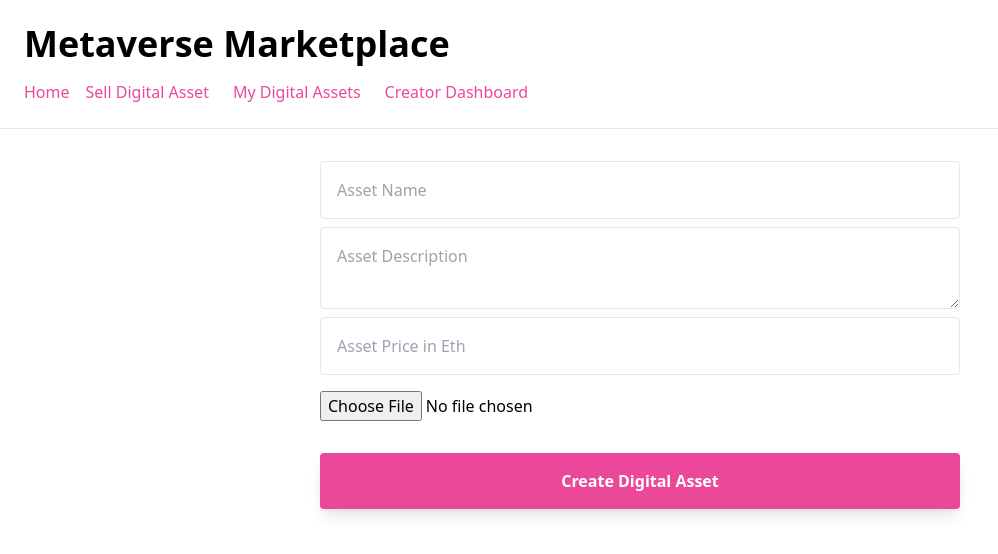
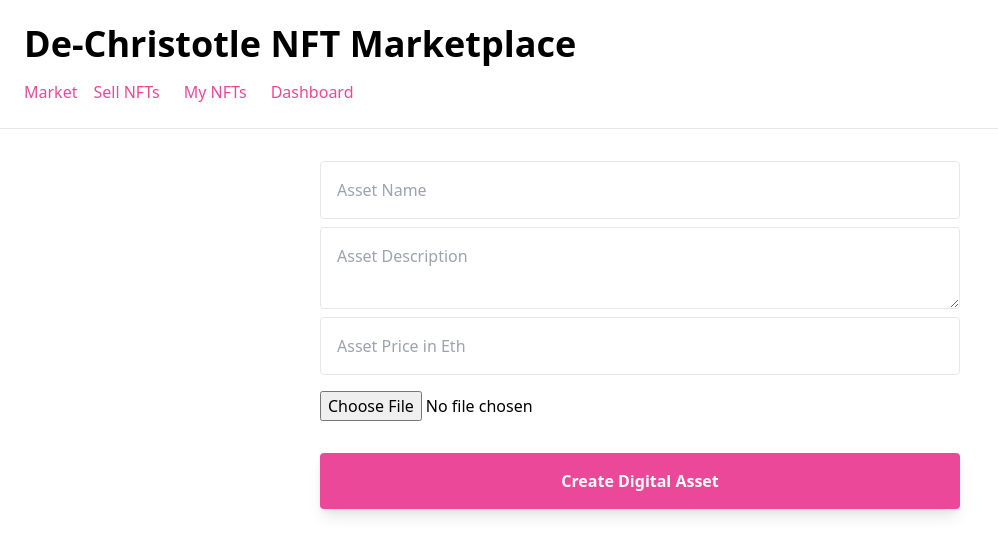
Before and after one commit to WarnerDemon/full-stack-nft-marketplace, a Next.js app: page /create-item in a window 1280 px wide. Shown: the top 554 px of the page, without its empty margins (0-998 px from the left). Built offline with nearby package versions, Linux system fonts and the light colour scheme; no server answers; what ipfs-http-client would draw is missing.

Commit message:
Update _app.js
edited the button captions.

```diff
--- a/pages/_app.js
+++ b/pages/_app.js
@@ -5,26 +5,26 @@ function Marketplace({ Component, pageProps }) {
   return (
     <div>
       <nav className="border-b p-6">
-        <p className="text-4xl font-bold">Metaverse Marketplace</p>
+        <p className="text-4xl font-bold">De-Christotle NFT Marketplace</p>
         <div className="flex mt-4">
           <Link href="/">
             <a className="mr-4 text-pink-500">
-              Home
+              Market
             </a>
           </Link>
           <Link href="/create-item">
             <a className="mr-6 text-pink-500">
-              Sell Digital Asset
+              Sell NFTs
             </a>
           </Link>
           <Link href="/my-assets">
             <a className="mr-6 text-pink-500">
-              My Digital Assets
+              My NFTs
             </a>
           </Link>
           <Link href="/creator-dashboard">
             <a className="mr-6 text-pink-500">
-              Creator Dashboard
+              Dashboard
             </a>
           </Link>
         </div>
```
